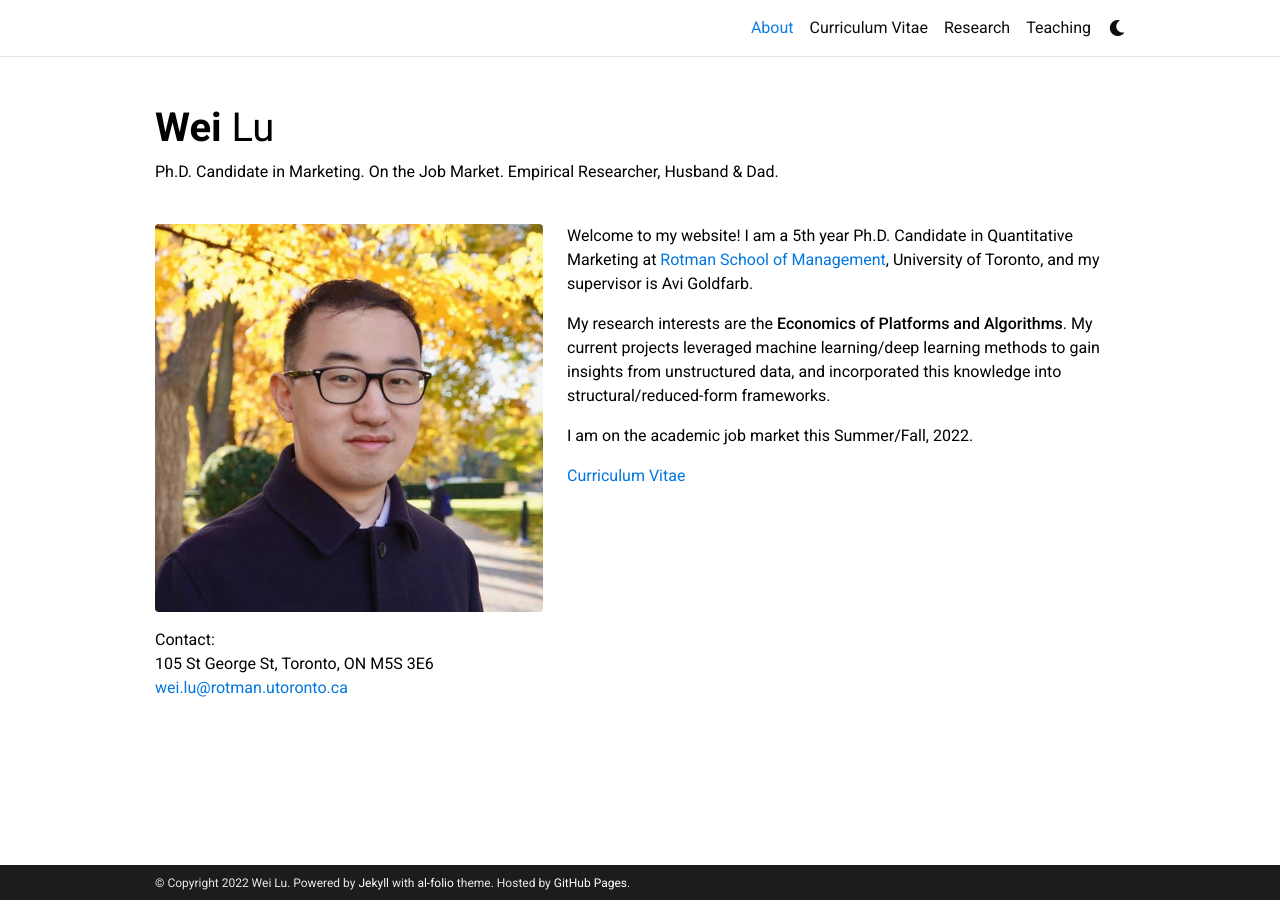
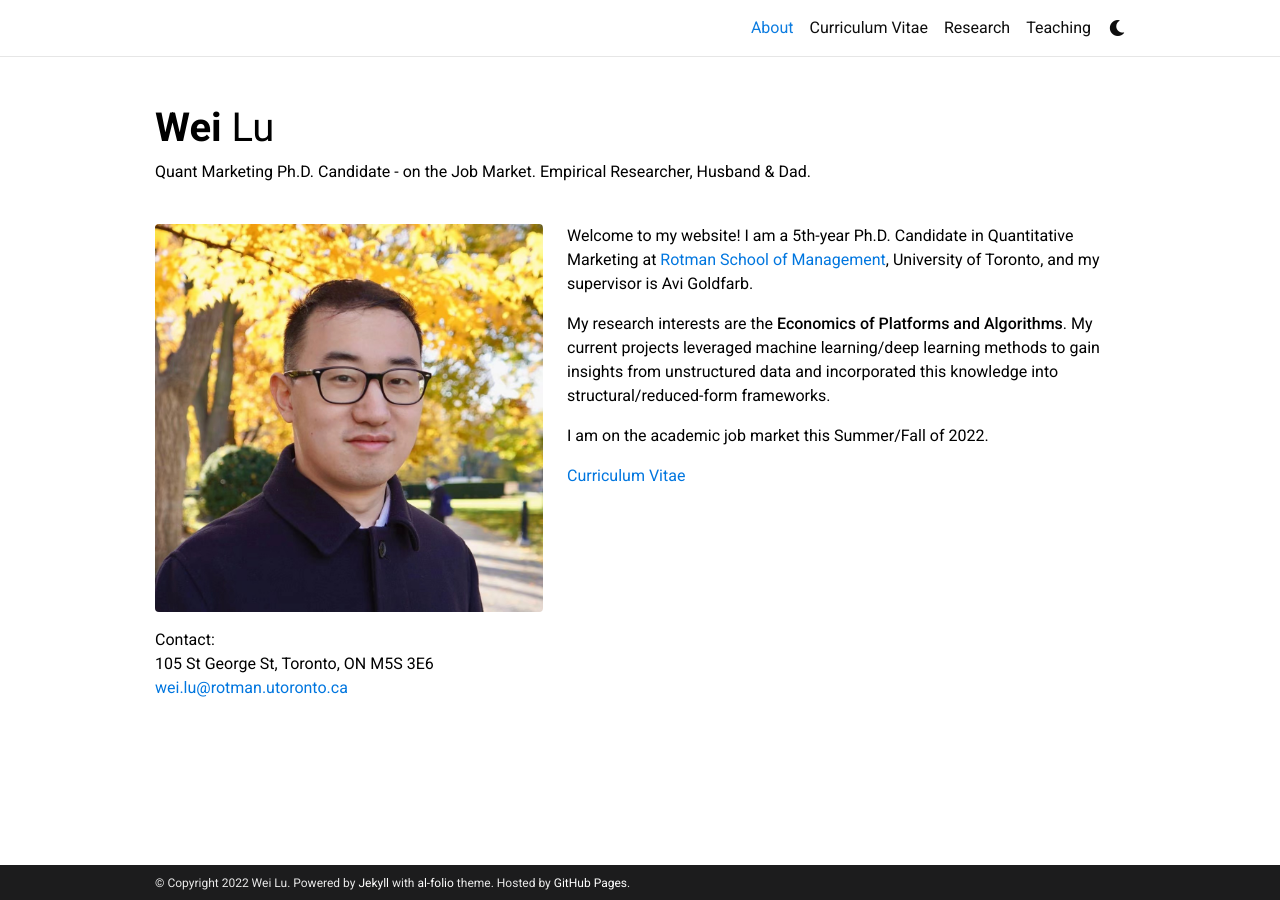
Before and after one commit to weilu-mkt/weilu-mkt.github.io, a Jekyll site: the page built from _pages/about.md, in a window 1280 px wide. Built offline with Jekyll 4.4.1, drawn with Linux system fonts in a browser that asks for light colours; full-size pictures stand in for the smaller copies a plugin makes; comment, search, counter and statistics services are not loaded; a style sheet for code colours, icons or effects is not loaded.

Commit message:
Update about.md

```diff
--- a/_pages/about.md
+++ b/_pages/about.md
@@ -2,7 +2,7 @@
 layout: about
 title: About
 permalink: /
-subtitle: Ph.D. Candidate in Marketing. On the Job Market. Empirical Researcher, Husband & Dad.
+subtitle: Quant Marketing Ph.D. Candidate - on the Job Market. Empirical Researcher, Husband & Dad.
 
 profile:
   align: left
@@ -18,10 +18,10 @@ news: false  # includes a list of news items
 selected_papers: false # includes a list of papers marked as "selected={true}"
 social: false  # includes social icons at the bottom of the page
 ---
-Welcome to my website! I am a 5th year Ph.D. Candidate in Quantitative Marketing at <a href='https://www.rotman.utoronto.ca/'>Rotman School of Management</a>, University of Toronto, and my supervisor is Avi Goldfarb.
+Welcome to my website! I am a 5th-year Ph.D. Candidate in Quantitative Marketing at <a href='https://www.rotman.utoronto.ca/'>Rotman School of Management</a>, University of Toronto, and my supervisor is Avi Goldfarb.
 
-My research interests are the **Economics of Platforms and Algorithms**. My current projects leveraged machine learning/deep learning methods to gain insights from unstructured data, and incorporated this knowledge into structural/reduced-form frameworks.
+My research interests are the **Economics of Platforms and Algorithms**. My current projects leveraged machine learning/deep learning methods to gain insights from unstructured data and incorporated this knowledge into structural/reduced-form frameworks.
 
-I am on the academic job market this Summer/Fall, 2022.
+I am on the academic job market this Summer/Fall of 2022.
 
 [Curriculum Vitae](/assets/pdf/CV_Wei_Lu20220630.pdf)
```
